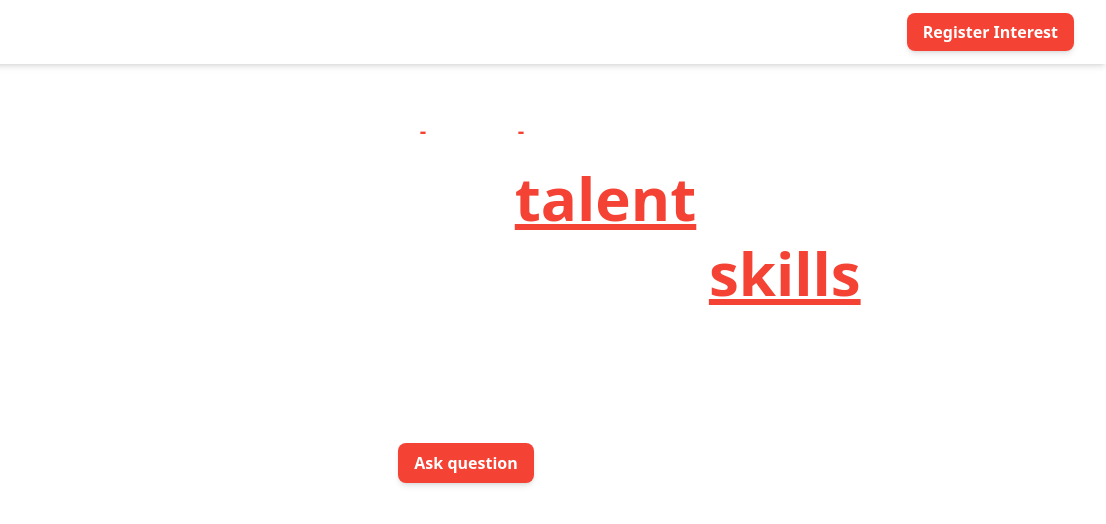
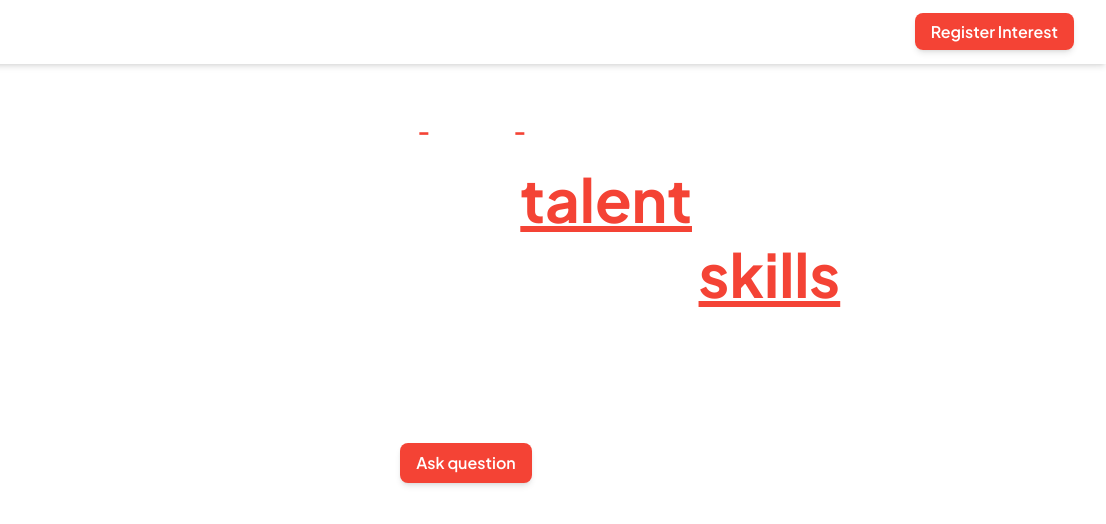
Before and after one commit to TOMJID/assignment-6, a website built with Vite: page index.html in a window 1280 px wide. Shown: the full height of the page, 174-1280 px from the left. Built offline with nearby package versions, Linux system fonts and the light colour scheme; files whose address does not match are found by name.

Commit message:
font added

```diff
--- a/index.html
+++ b/index.html
@@ -7,7 +7,7 @@
     <link rel="stylesheet" href="/src/style.css" />
     <title>Vite App</title>
   </head>
-  <body>
+  <body class="font-jakarta">
     <nav
       id="navbar"
       class="backdrop-blur-md shadow-xl fixed w-full top-0 z-50 animate-fadeInDown">
--- a/src/style.css
+++ b/src/style.css
@@ -1,7 +1,10 @@
+@import url("https://fonts.googleapis.com/css2?family=Plus+Jakarta+Sans:ital,wght@0,200..800;1,200..800&display=swap");
 @import "tailwindcss";
 
 @theme {
   --color-main: #f44335;
+
+  --font-jakarta: "Plus Jakarta Sans", sans-serif;
 }
 @keyframes fadeInDown {
   from {
```
